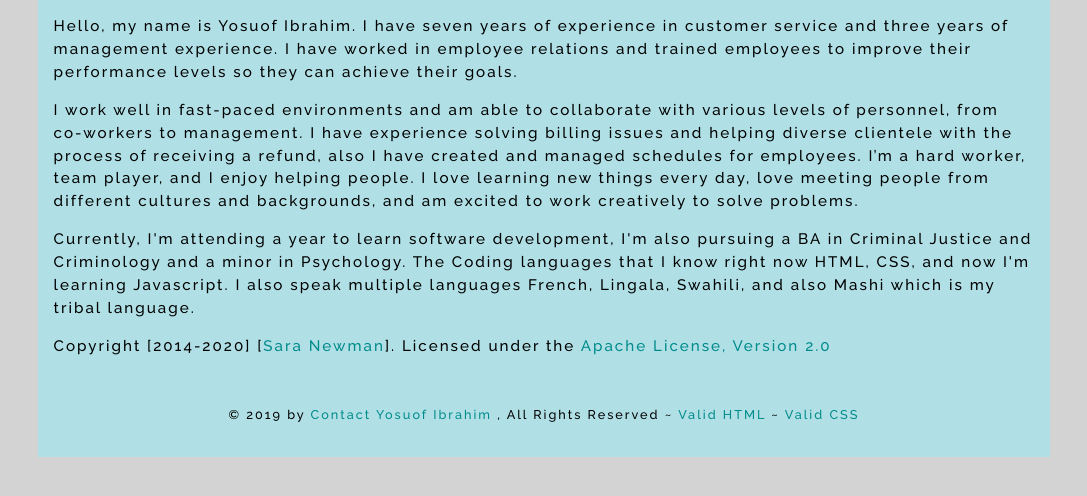
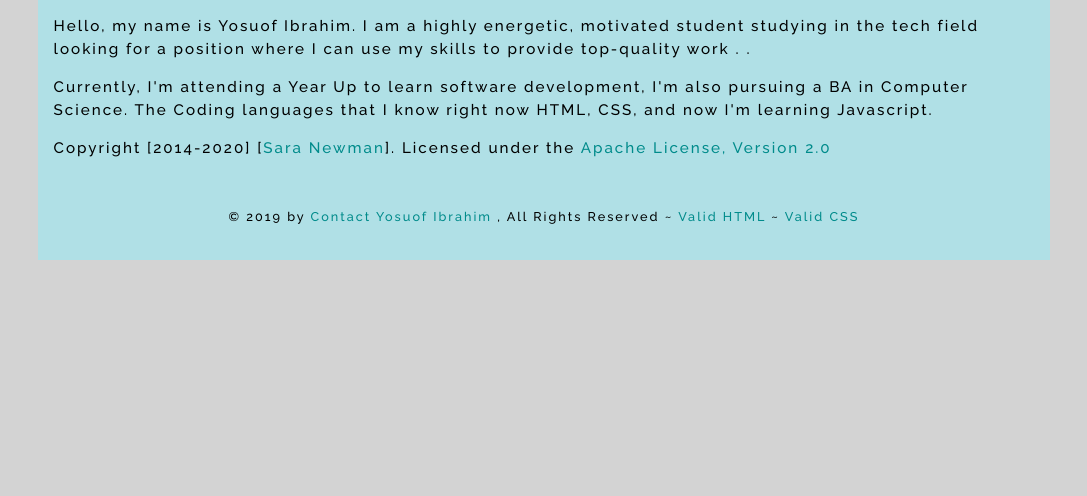
Before and after one commit to yosuof206/portal-, a plain HTML site: page index.html in a window 1280 px wide. Shown: the part 176-672 px from the top of the page, without its empty margins (96-1183 px from the left). Drawn offline with Linux system fonts and the light colour scheme.

Commit message:
Update index.html

```diff
--- a/index.html
+++ b/index.html
@@ -20,9 +20,9 @@
             <a href="index.html" class="active">Home</a>
             <a href="https://achishungu.github.io/time-of-day/index.html" target="_blank">Time Of Day</a>
             <a href="https://achishungu.github.io/daily-grind/index.html" target="_blank">Daily Grind</a>
-            <a href="https://achishungu.github.io/dom-play-211/index.html" target="_blank">DOM Play</a>
-            <a href="https://github.com/AChishungu" target="_blank">GitHub</a>
-            <a href="https://www.linkedin.com/in/anifa-chishungu-32a629b0/" target="_blank">LinkedIn</a>
+            <a href="https://yosuof206.github.io/Dom-Play-/" target="_blank">DOM Play</a>
+            <a href="https://github.com/yosuof206" target="_blank">GitHub</a>
+            <a href="https://www.linkedin.com/in/yosuofibrahim/" target="_blank">LinkedIn</a>
             <a href="javascript:void(0);" class="icon" onclick="myFunction()">&#9776;</a>
         </nav>
      </header>
@@ -42,19 +42,16 @@
         </picture>
        <h2 class="subheader">About Me</h2>
 
-       <p>Hello, my name is Yosuof Ibrahim. I have seven years of experience in customer service and three years of management experience.
-       I have worked in employee relations and trained employees to improve their performance levels so they can achieve their goals.</p>
+       <p>Hello, my name is Yosuof Ibrahim. I am a highly energetic, motivated student studying in the tech field looking for a position where I can use my skills to provide top-quality work .
+
+        .</p>
 
        <p>
-           I work well in fast-paced environments and am able to collaborate with various levels of personnel, from co-workers to management.
-           I have experience solving billing issues and helping diverse clientele with the process of receiving a refund, also I have created and managed schedules for employees.
-           I’m a hard worker, team player, and I enjoy helping people. I love learning new things every day, love meeting people from different cultures and backgrounds, and am excited to work creatively to solve problems.
-       </p>
 
 
-       <p>Currently, I'm attending a year to learn software development, I'm also pursuing a BA in Criminal Justice and Criminology and a minor in Psychology.
+       <p>Currently, I'm attending a Year Up to learn software development, I'm also pursuing a BA in Computer Science.
        The Coding languages that I know right now HTML, CSS, and now I'm learning Javascript.
-       I also speak multiple languages French, Lingala, Swahili, and also Mashi which is my tribal language. </p>
+       </p>
 
 
        <p>Copyright [2014-2020] [<a href="http://newmanix.com/sara.php">Sara Newman</a>]. Licensed under the <a href="http://www.apache.org/licenses/LICENSE-2.0" target="_blank">Apache License, Version 2.0</a>
```
